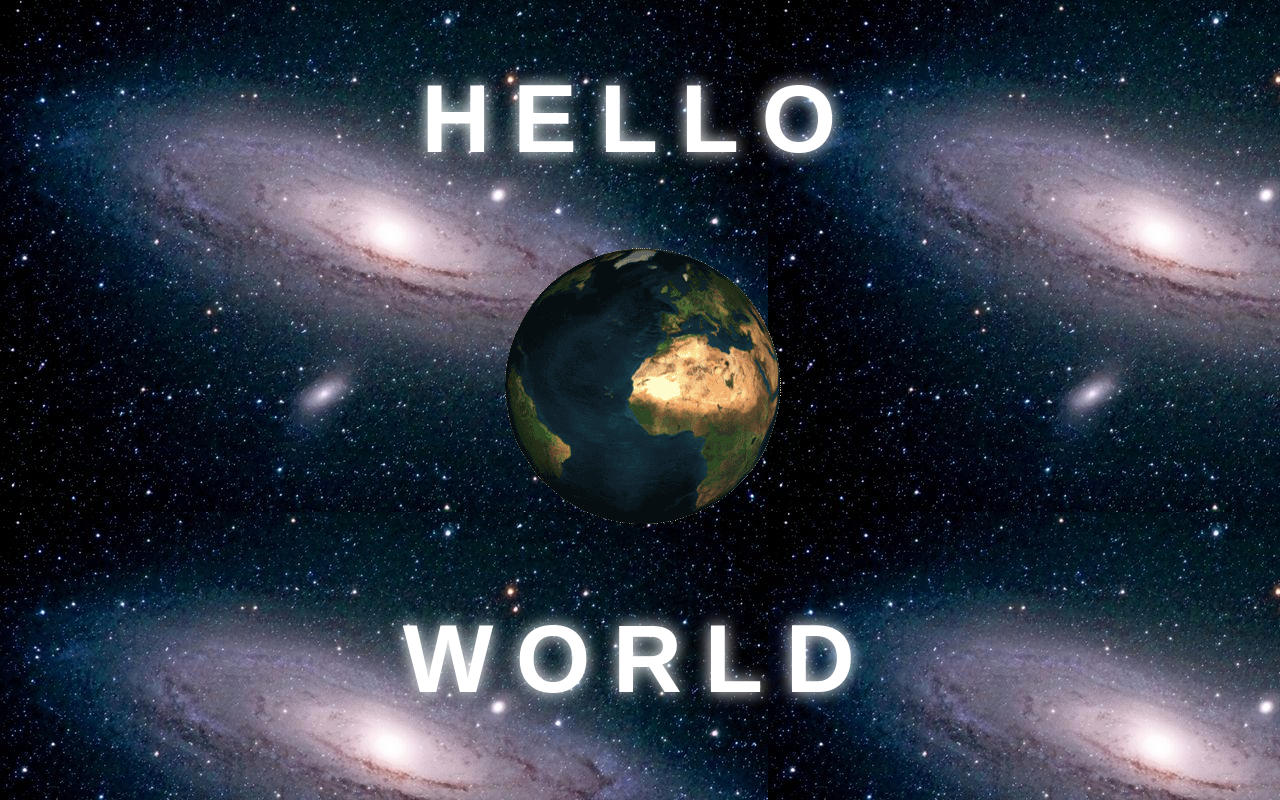
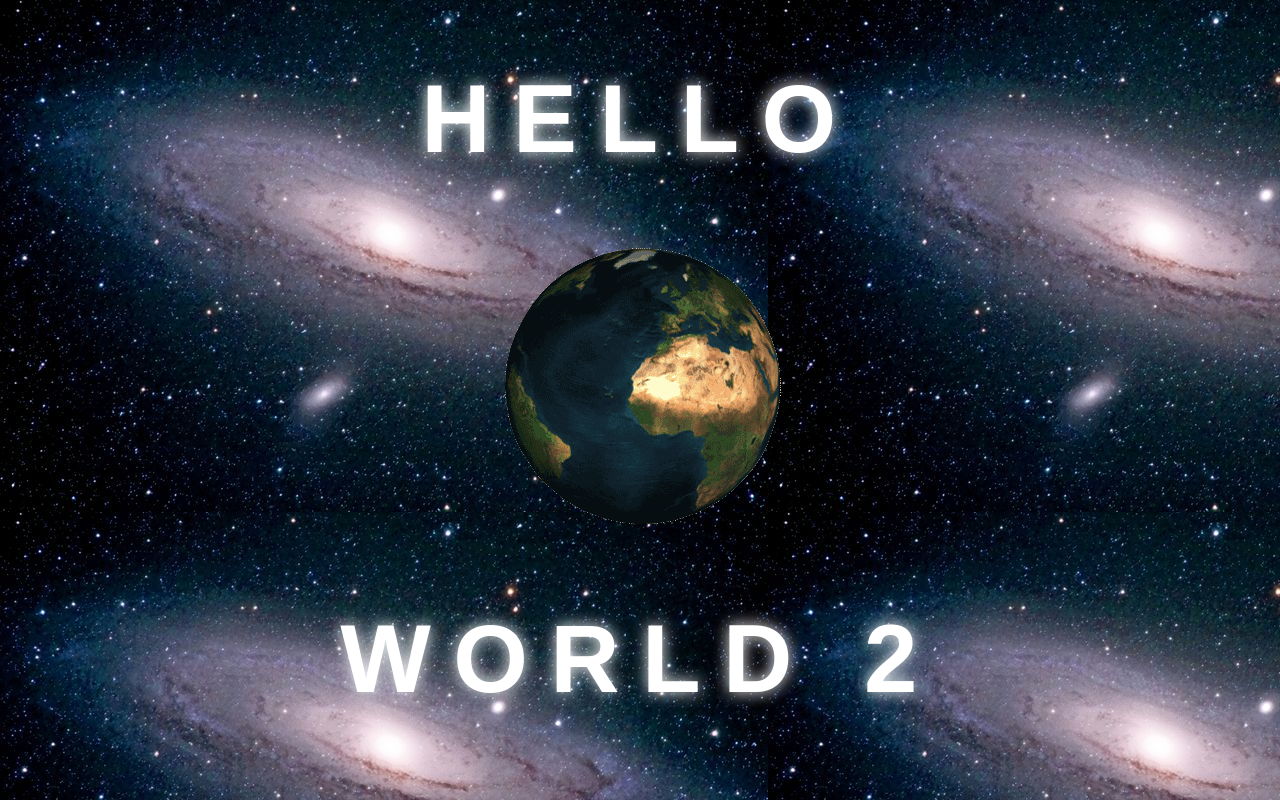
Before and after one commit to Awais-Kasi/Bootcamp2020, a plain HTML site: page index.html in a window 1280 px wide. Drawn offline with Linux system fonts and the light colour scheme.

Commit message:
Update index.html

```diff
--- a/index.html
+++ b/index.html
@@ -25,7 +25,7 @@
     <div class="container">
         <h1>Hello</h1>
         <img src="img/earth.gif" alt="spinning world">
-        <h1>World</h1>
+        <h1>World 2</h1>
     </div>
 </body>
 </html>
```
